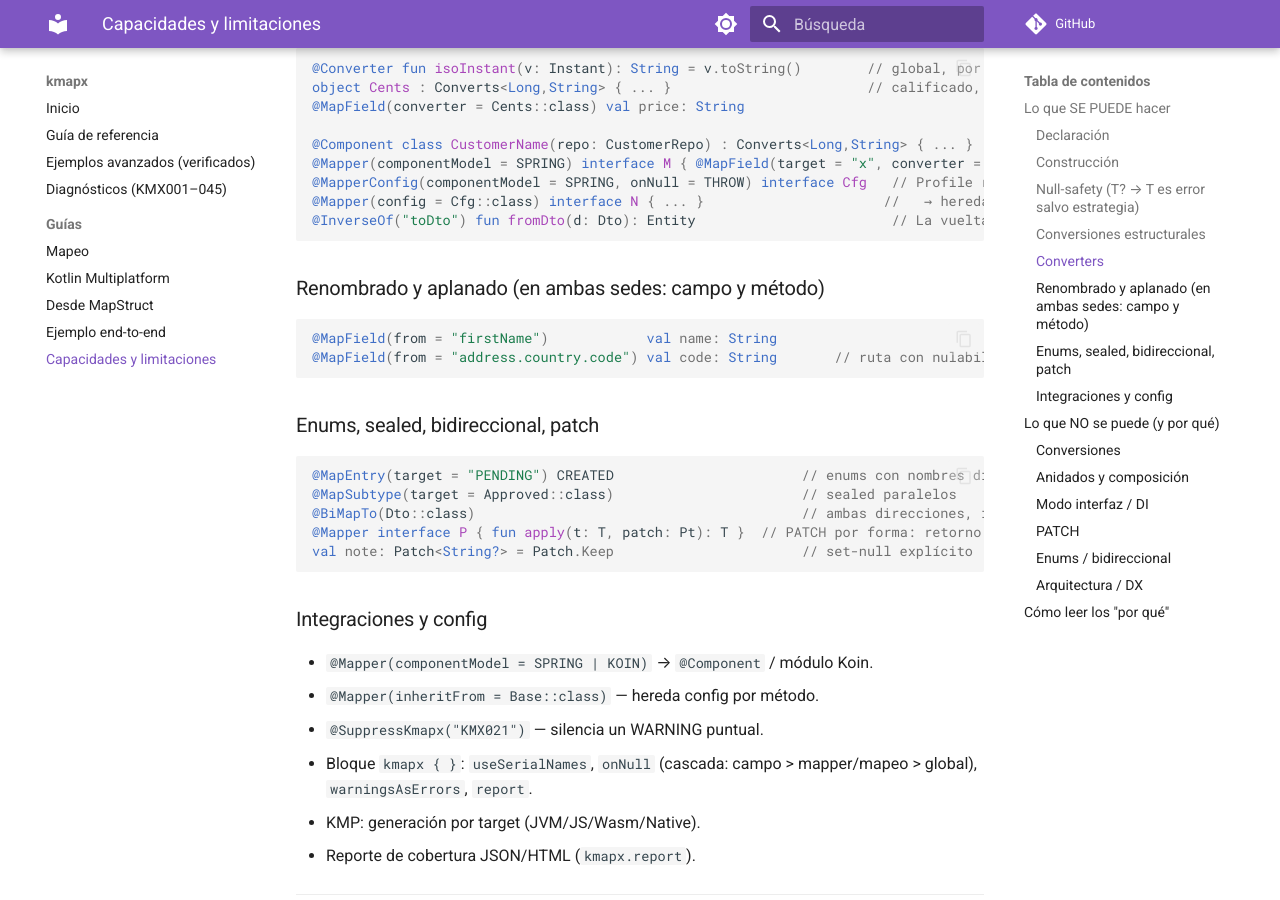
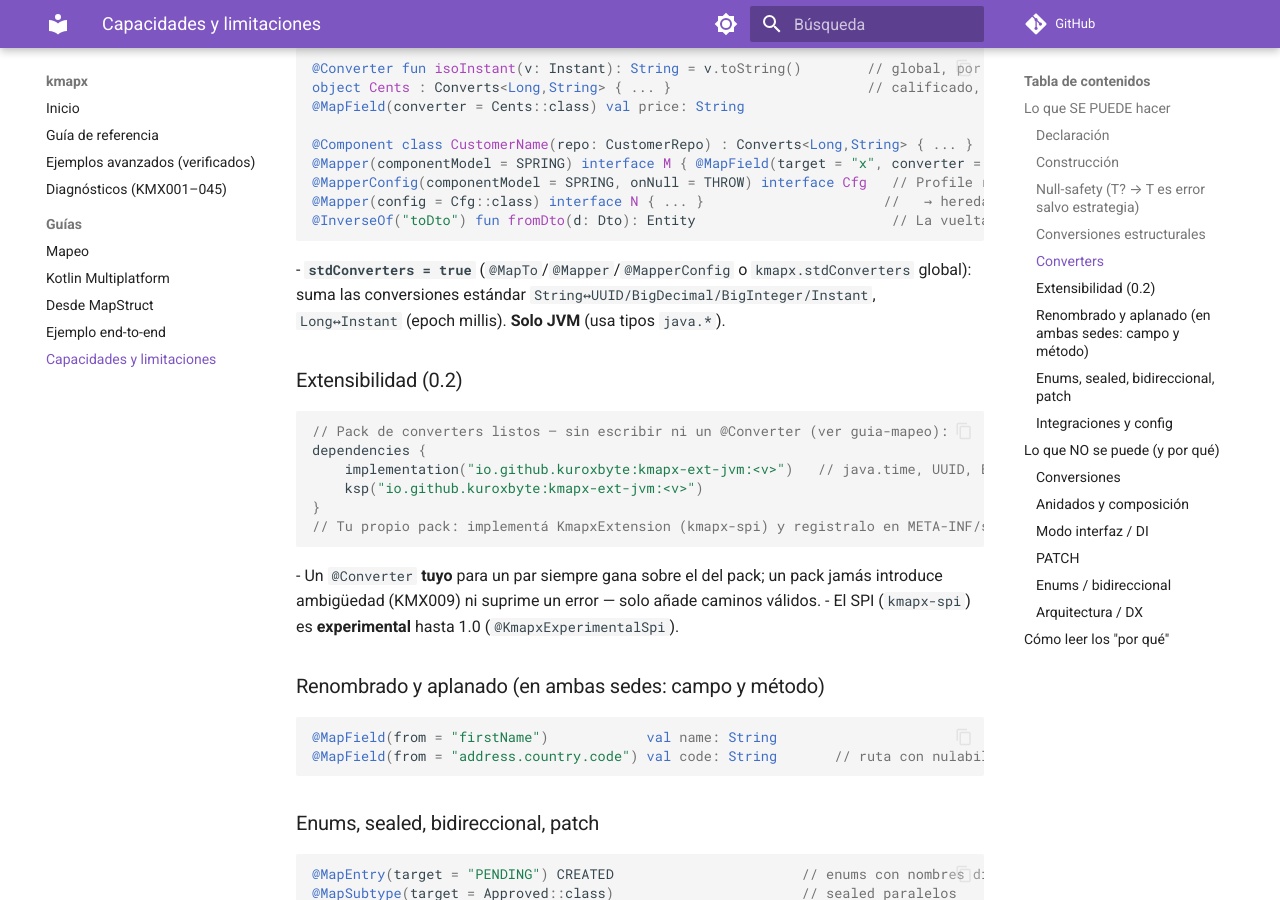
Before and after one commit to kuroxbyte/kmapx, an MkDocs documentation site: the page built from docs/capacidades-y-limitaciones.md, in a window 1280 px wide and 900 px high, scrolled down 1207 px. Built offline with MkDocs 1.6.1 and Material for MkDocs 9.7.7, drawn with Linux system fonts in a browser that asks for light colours; comment, search, counter and statistics services are not loaded; some of the changed text lies outside the part shown.

Commit message:
docs: actualizar capacidades-y-limitaciones a la 0.2
Añade la sección de extensibilidad (packs kmapx-ext-* y SPI), la nota de que
stdConverters es solo JVM, y la frontera de serialización (Meta→JSON no es
automático — kmapx mapea estructura, no serializa; usá un @Converter de una
línea). Corrige el flujo de "conversiones que faltan": un pack o el SPI las
añaden sin esperar a una release.

````diff
--- a/docs/capacidades-y-limitaciones.md
+++ b/docs/capacidades-y-limitaciones.md
@@ -55,6 +55,22 @@
 @Mapper(config = Cfg::class) interface N { ... }                      //   → hereda settings (cascada)
 @InverseOf("toDto") fun fromDto(d: Dto): Entity                        // La vuelta, invertida y validada (KMX028)
 ```
+- **`stdConverters = true`** (`@MapTo`/`@Mapper`/`@MapperConfig` o `kmapx.stdConverters` global):
+  suma las conversiones estándar `String↔UUID/BigDecimal/BigInteger/Instant`, `Long↔Instant`
+  (epoch millis). **Solo JVM** (usa tipos `java.*`).
+
+### Extensibilidad (0.2)
+```kotlin
+// Pack de converters listos — sin escribir ni un @Converter (ver guia-mapeo):
+dependencies {
+    implementation("io.github.kuroxbyte:kmapx-ext-jvm:<v>")   // java.time, UUID, BigDecimal, URI…
+    ksp("io.github.kuroxbyte:kmapx-ext-jvm:<v>")
+}
+// Tu propio pack: implementá KmapxExtension (kmapx-spi) y registralo en META-INF/services.
+```
+- Un `@Converter` **tuyo** para un par siempre gana sobre el del pack; un pack jamás introduce
+  ambigüedad (KMX009) ni suprime un error — solo añade caminos válidos.
+- El SPI (`kmapx-spi`) es **experimental** hasta 1.0 (`@KmapxExperimentalSpi`).
 
 ### Renombrado y aplanado (en ambas sedes: campo y método)
 ```kotlin
@@ -91,6 +107,7 @@
 | `IntArray`/`LongArray` (arrays primitivos) elemento a elemento | KMX004 (passthrough solo si idéntico) | **(D)** solo `Array<T>`; los primitivos son passthrough. |
 | `Iterable`/`Sequence` → **Set/Array/Result** | KMX004 | **(V1)** solo → `List`/`Collection`/`Iterable`. |
 | Mapeo con `@Mapping(expression = "java(...)")` (strings con código) | — | **(D)** jamás strings con código; usá un `@Converter` (refactor-safe). |
+| **Serializar** un objeto a JSON/XML automáticamente (`Meta → String`) | KMX004 | **(D)** kmapx mapea ESTRUCTURA, no serializa: es específico del tipo (necesita su serializador) y una responsabilidad de tu librería de serialización. Escribí un `@Converter fun (m: Meta): String = Json.encodeToString(m)` — de una línea, explícito y testeable. |
 
 ### Anidados y composición
 | No se puede | Resultado | Por qué |
@@ -145,6 +162,8 @@
   garantía de "todo mapeo inseguro es error de compilación".
 - **(V1) Alcance de v1:** decisiones de acotar, no de imposibilidad. Pueden crecer con demanda
   (cross-module, sede de método en PATCH, `converter` en PATCH, Sequence→Set, des-aplanar…).
+  Muchas "conversiones que faltan" no esperan a una release: un **pack** (`kmapx-ext-*`) o tu
+  propio `KmapxExtension` (SPI) las añade desde fuera, sin tocar la librería.
 - **(A) Arquitectónico:** límites reales de KSP (no lee lambdas/expresiones; anotaciones sin
   `KProperty`). Cambiarlos implicaría abandonar KSP por un compiler-plugin — otra tecnología.
 
````
